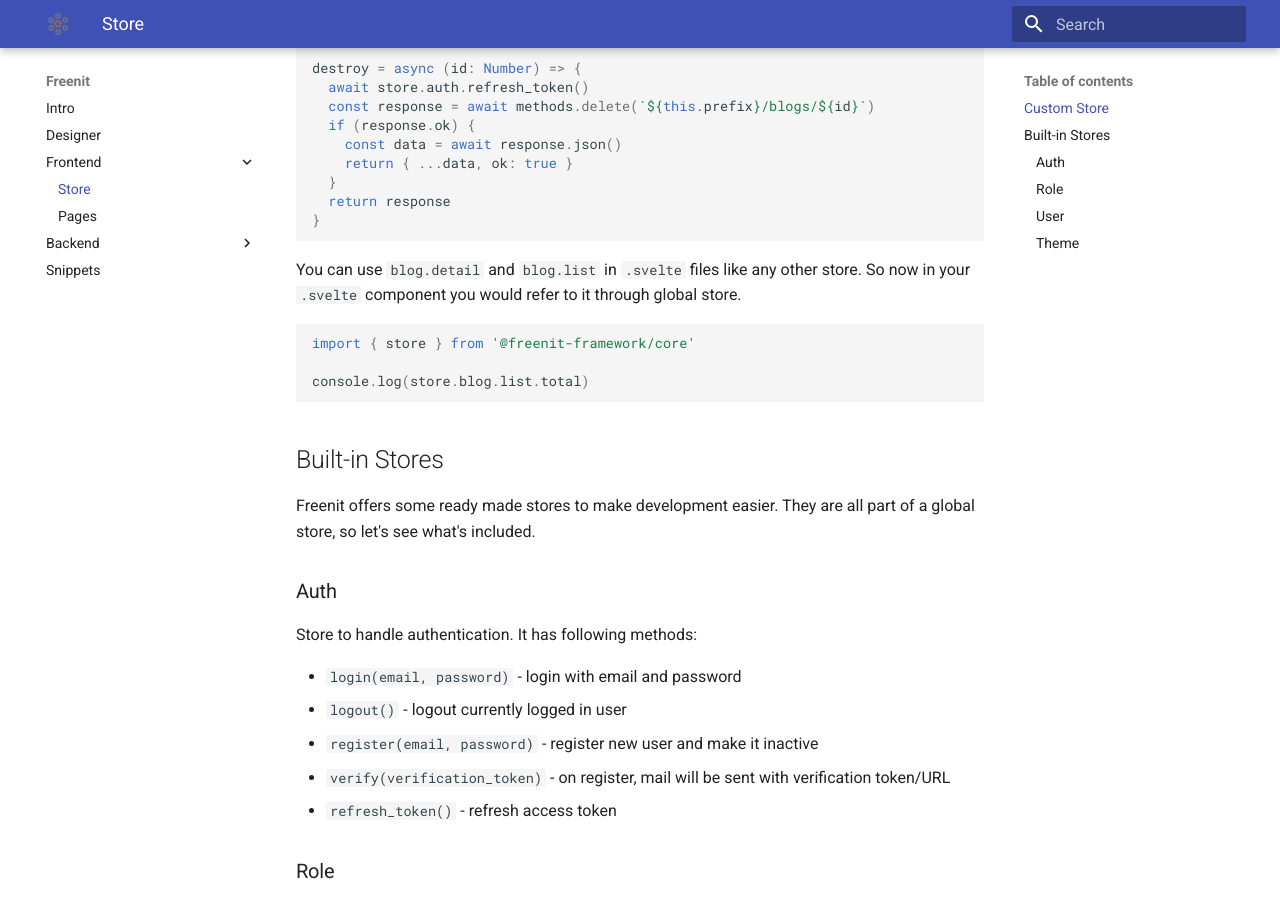
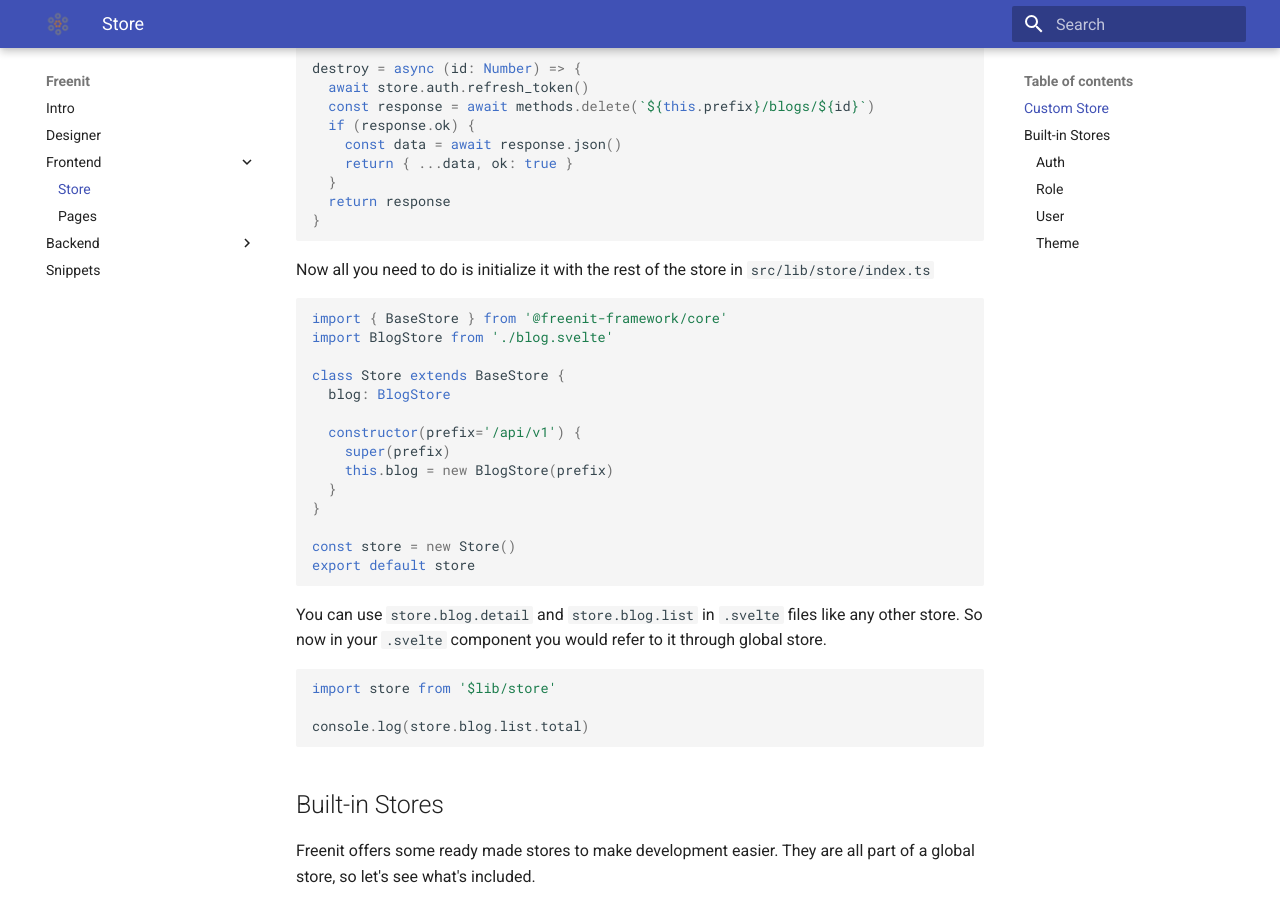
Before and after one commit to freenit-framework/doc, an MkDocs documentation site: the page built from docs/frontend/01store.md, in a window 1280 px wide and 900 px high, scrolled down 1689 px. Built offline with MkDocs 1.6.1 and Material for MkDocs 9.7.7, drawn with Linux system fonts in a browser that asks for light colours; some of the changed text lies outside the part shown.

Commit message:
Document new store

````diff
--- a/docs/frontend/01store.md
+++ b/docs/frontend/01store.md
@@ -2,18 +2,18 @@
 
 ## Custom Store
 Svelte has state and fetch built into it, so simplest store for blog CRUD would
-be to make it like this:
+be to make file `src/lib/store/blog.svelte.ts`:
 
 ```ts
-import { methods, store } from '.'
+import { methods } from '@freenit-framework/core'
+import store from '.'
 
 export default class BlogStore {
-  list = $state({})
-  detail = $state({ page: 0, perpage: 0, data: [], total: 0 })
+  list = $state({ page: 0, perpage: 0, data: [], total: 0 })
+  detail = $state({ id: 0, title: '', content: '' })
 
   constructor(prefix) {
     this.prefix = prefix
-    store.blog = this
   }
 }
 ```
@@ -96,12 +96,31 @@ destroy = async (id: Number) => {
 }
 ```
 
-You can use `blog.detail` and `blog.list` in `.svelte` files like any other
+Now all you need to do is initialize it with the rest of the store in `src/lib/store/index.ts`
+
+```ts
+import { BaseStore } from '@freenit-framework/core'
+import BlogStore from './blog.svelte'
+
+class Store extends BaseStore {
+  blog: BlogStore
+
+  constructor(prefix='/api/v1') {
+    super(prefix)
+    this.blog = new BlogStore(prefix)
+  }
+}
+
+const store = new Store()
+export default store
+```
+
+You can use `store.blog.detail` and `store.blog.list` in `.svelte` files like any other
 store. So now in your `.svelte` component you would refer to it through
 global store.
 
 ```ts
-import { store } from '@freenit-framework/core'
+import store from '$lib/store'
 
 console.log(store.blog.list.total)
 ```
````
